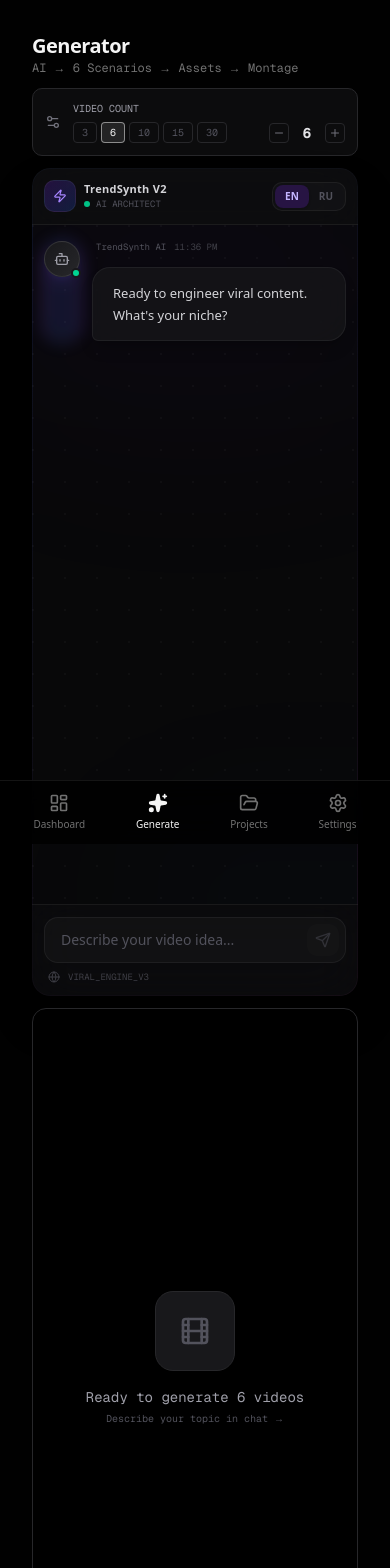
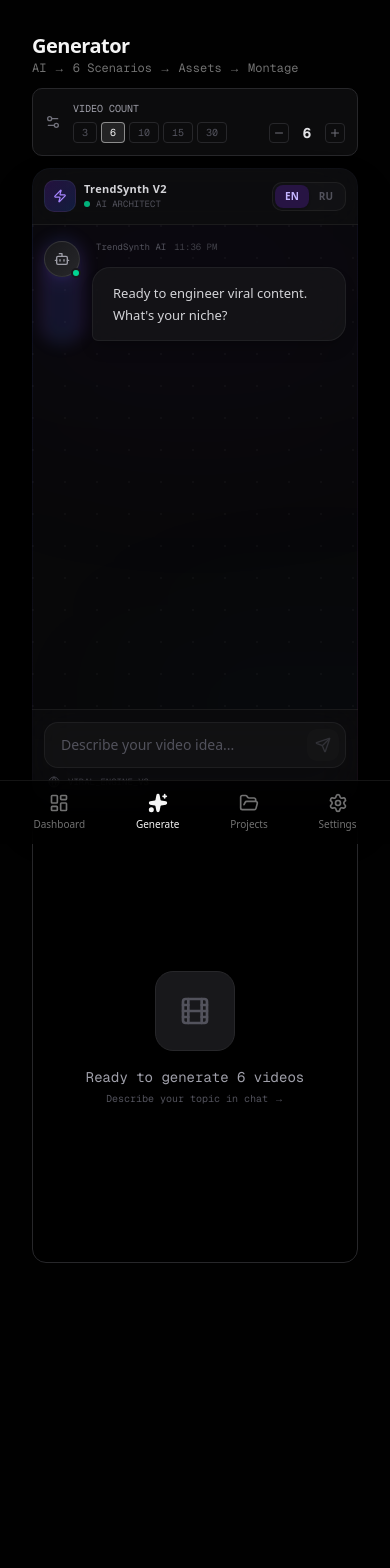
Before and after one commit to andreynaasulin-del/trendsynthesis, a Next.js app: page /generate in a window 390 px wide. Shown: the top 1568 px of the page. After the commit the page ends 1375 px from the top, so only its background shows below. Built offline with nearby package versions, Linux system fonts and the light colour scheme.

Commit message:
Mobile Optimization: Adjusted Chat & Panel heights, Reduced Blur strength

```diff
--- a/src/app/(dashboard)/generate/page.tsx
+++ b/src/app/(dashboard)/generate/page.tsx
@@ -424,7 +424,7 @@ export default function GeneratePage() {
         </div>
 
         {/* ===== RIGHT: Pipeline / Gallery / Preview ===== */}
-        <div className="flex flex-col rounded-xl border border-zinc-800 bg-black/40 backdrop-blur-sm min-h-[700px] overflow-hidden">
+        <div className="flex flex-col rounded-xl border border-zinc-800 bg-black/40 backdrop-blur-sm min-h-[450px] lg:min-h-[700px] overflow-hidden">
           {/* Tab Bar (when there's content) */}
           {!isIdle && (
             <div className="flex border-b border-zinc-800 bg-zinc-900/30">
--- a/src/components/chat/ViralChat.tsx
+++ b/src/components/chat/ViralChat.tsx
@@ -593,8 +593,8 @@ export function ViralChat({
       <div
         className={cn(
           "relative flex flex-col w-full max-w-5xl mx-auto overflow-hidden rounded-2xl",
-          "h-[calc(100vh-1rem)] md:h-[700px]", // Mobile full height minus margin, Desktop fixed
-          "bg-zinc-950/90 backdrop-blur-2xl shadow-2xl shadow-black/40",
+          "h-[75vh] md:h-[700px]", // Mobile: 75vh to allow seeing content below. Desktop: Fixed.
+          "bg-zinc-950/90 backdrop-blur-lg md:backdrop-blur-2xl shadow-2xl shadow-black/40",
           className
         )}
       >
```
